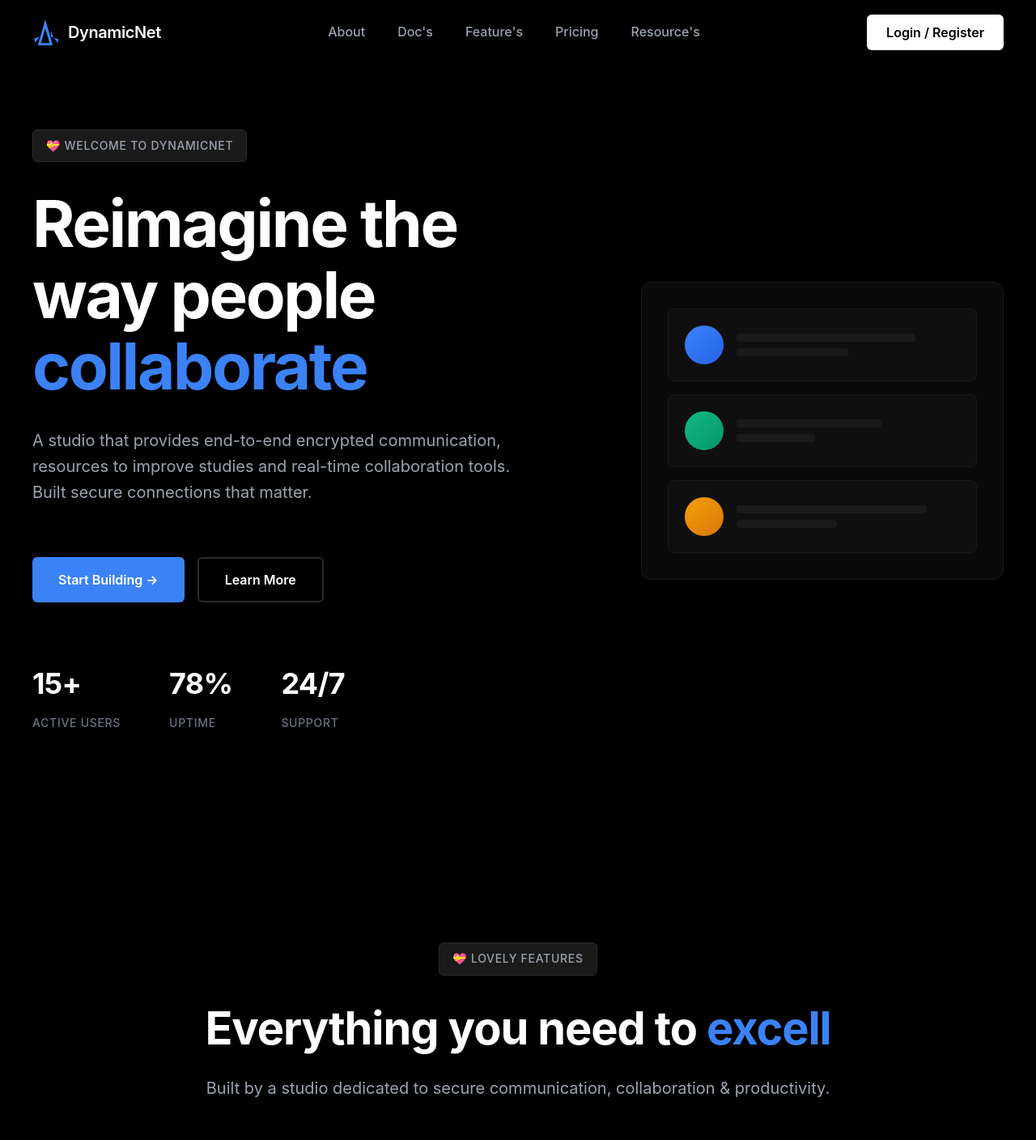
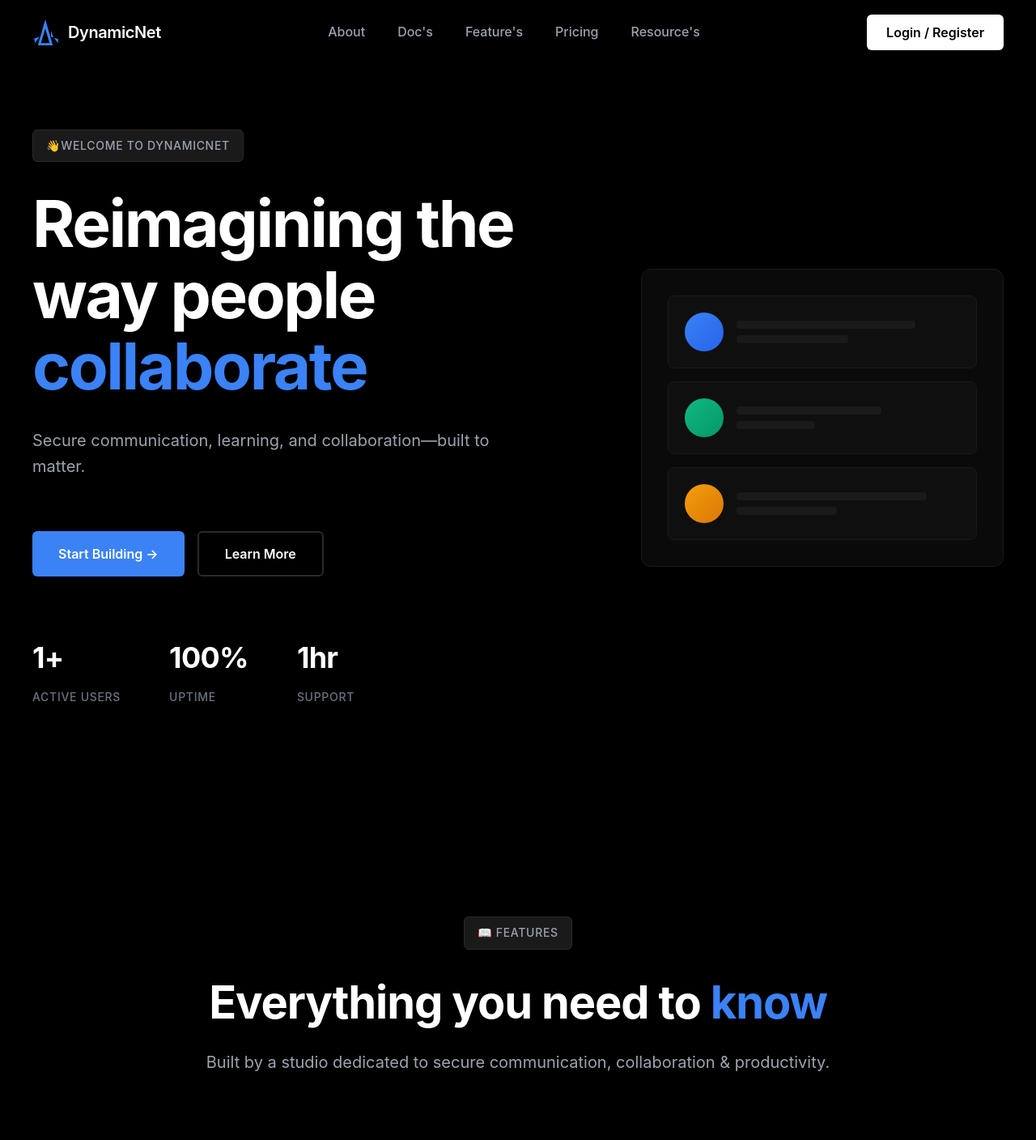
Before and after one commit to BloxGlobe/dynamicst, a React (Vite) app: page / in a window 1280 px wide. Shown: the top 1408 px of the page at 81% size. Built offline with nearby package versions, Linux system fonts and the light colour scheme.

Commit message:
update files

```diff
--- a/src/components/landing/Features.tsx
+++ b/src/components/landing/Features.tsx
@@ -54,11 +54,11 @@ export const Features: React.FC = () => {
       <div className="features-container">
         <div className="features-header">
           <div className="features-badge">
-            <span>💝 Lovely features</span>
+            <span>📖 features</span>
           </div>
           <h2 className="features-title">
             Everything you need to{' '}
-            <span className="features-title-gradient">excell</span>
+            <span className="features-title-gradient">know</span>
           </h2>
           <p className="features-description">
             Built by a studio dedicated to secure communication, collaboration & productivity.
--- a/src/components/landing/Hero.tsx
+++ b/src/components/landing/Hero.tsx
@@ -19,18 +19,16 @@ export const Hero: React.FC<HeroProps> = ({
         {/* Left: Text Content */}
         <div className="hero-content">
           <div className="hero-badge">
-            <span>💝 Welcome to DynamicNet</span>
+            <span>👋Welcome to DynamicNet</span>
           </div>
 
           <h1 className="hero-title">
-            Reimagine the way people{" "}
+            Reimagining the way people{" "}
             <span className="hero-title-gradient">collaborate</span>
           </h1>
 
           <p className="hero-description">
-            A studio that provides end-to-end encrypted communication, resources to improve studies
-            and real-time collaboration tools. Built secure connections that
-            matter.
+           Secure communication, learning, and collaboration—built to matter.
           </p>
 
           <div className="hero-buttons">
@@ -48,15 +46,15 @@ export const Hero: React.FC<HeroProps> = ({
           {/* Stats */}
           <div className="hero-stats">
             <div className="hero-stat">
-              <div className="hero-stat-value">15+</div>
+              <div className="hero-stat-value">1+</div>
               <div className="hero-stat-label">Active Users</div>
             </div>
             <div className="hero-stat">
-              <div className="hero-stat-value">78%</div>
+              <div className="hero-stat-value">100%</div>
               <div className="hero-stat-label">Uptime</div>
             </div>
             <div className="hero-stat">
-              <div className="hero-stat-value">24/7</div>
+              <div className="hero-stat-value">1hr</div>
               <div className="hero-stat-label">Support</div>
             </div>
           </div>
```
